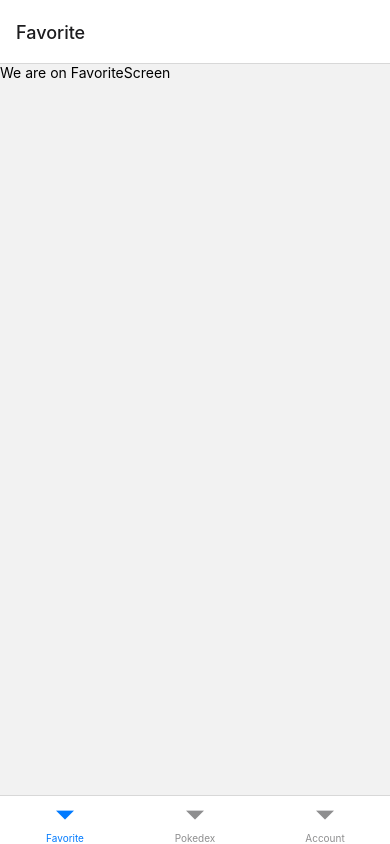
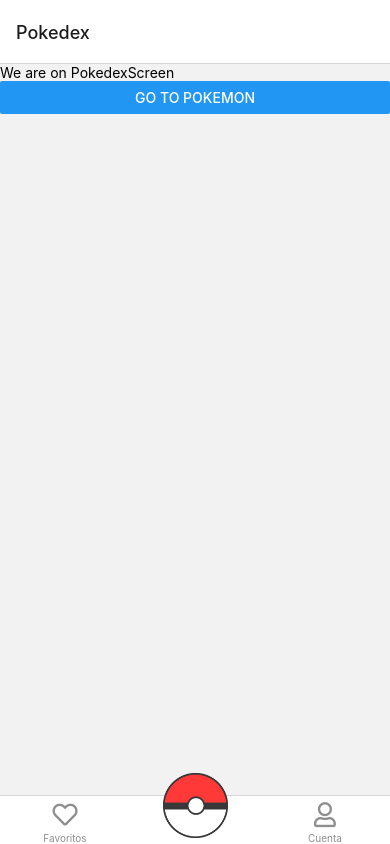
Before and after one commit to bryangamas/pokedex-app, a React Native app: screen /Home in a window 390 px wide. Built offline with nearby package versions, Linux system fonts and the light colour scheme.

Commit message:
feat: add iconst types + pokemon navigation

```diff
--- a/package.json
+++ b/package.json
@@ -30,6 +30,7 @@
     "@babel/core": "^7.12.9",
     "@types/react": "^17.0.34",
     "@types/react-native": "^0.66.4",
+    "@types/react-native-vector-icons": "^6.4.10",
     "typescript": "^4.4.4"
   },
   "private": true
--- a/src/navigation/NavigationTab.tsx
+++ b/src/navigation/NavigationTab.tsx
@@ -1,17 +1,59 @@
 import React from "react";
+import { Image } from "react-native";
 import { createBottomTabNavigator } from "@react-navigation/bottom-tabs";
-import Favorite from "../screen/Favorite";
-import Pokedex from "../screen/Pokedex";
-import Account from "../screen/Account";
+import Icon from "react-native-vector-icons/FontAwesome5";
+
+import FavoriteScreen from "../screen/Favorite";
+import AccountScreen from "../screen/Account";
+import PokedexNavigation from "./PokedexNavigation";
 
 const Tab = createBottomTabNavigator();
 
 export default function NavigationTab() {
   return (
     <Tab.Navigator>
-      <Tab.Screen name="Favorite" component={Favorite} />
-      <Tab.Screen name="Pokedex" component={Pokedex} />
-      <Tab.Screen name="Account" component={Account} />
+      <Tab.Screen
+        name="Favorite"
+        component={FavoriteScreen}
+        options={{
+          title: "Favoritos",
+          tabBarIcon: ({ color, size }) => (
+            <Icon name="heart" color={color} size={size} />
+          ),
+        }}
+      />
+      <Tab.Screen
+        name="Home"
+        component={PokedexNavigation}
+        options={{
+          tabBarLabel: "",
+          headerShown: false,
+          tabBarIcon: ({ focused }) => getPokeball({ focused }),
+        }}
+      />
+      <Tab.Screen
+        name="Account"
+        component={AccountScreen}
+        options={{
+          title: "Cuenta",
+          tabBarIcon: ({ color, size }) => (
+            <Icon name="user" color={color} size={size} />
+          ),
+        }}
+      />
     </Tab.Navigator>
   );
 }
+
+const getPokeball = ({ focused }: { focused: boolean }) => {
+  const style = {
+    width: 65,
+    height: 65,
+    top: -15,
+    opacity: focused ? 1 : 0.8,
+  };
+
+  return (
+    <Image source={require("../assets/icons/pokeball.png")} style={style} />
+  );
+};
--- /dev/null
+++ b/src/navigation/PokedexNavigation.tsx
@@ -0,0 +1,15 @@
+import React from "react";
+import { createNativeStackNavigator } from "@react-navigation/native-stack";
+import PokedexScreen from "../screen/Pokedex";
+import PokemonScreen from "../screen/Pokemon";
+
+const Stack = createNativeStackNavigator();
+
+export default function PokedexNavigation() {
+  return (
+    <Stack.Navigator>
+      <Stack.Screen name="Pokedex" component={PokedexScreen} />
+      <Stack.Screen name="Pokemon" component={PokemonScreen} />
+    </Stack.Navigator>
+  );
+}
--- a/src/screen/Pokedex.tsx
+++ b/src/screen/Pokedex.tsx
@@ -1,10 +1,18 @@
 import React from "react";
-import { View, Text } from "react-native";
+import { View, Text, Button } from "react-native";
+import { NativeStackScreenProps } from "@react-navigation/native-stack";
+import { ParamListBase } from "@react-navigation/routers";
 
-export default function PokedexScreen() {
+export default function PokedexScreen({
+  navigation,
+}: NativeStackScreenProps<ParamListBase>) {
   return (
     <View>
       <Text>We are on PokedexScreen</Text>
+      <Button
+        title="Go to pokemon"
+        onPress={() => navigation.navigate("Pokemon")}
+      />
     </View>
   );
 }
--- /dev/null
+++ b/src/screen/Pokemon.tsx
@@ -0,0 +1,10 @@
+import React from "react";
+import { View, Text } from "react-native";
+
+export default function PokemonScreen() {
+  return (
+    <View>
+      <Text>We are on PokemonScreen</Text>
+    </View>
+  );
+}
```
Also changed, not shown: 1 other file (tests, documents, lock files or other folders).
